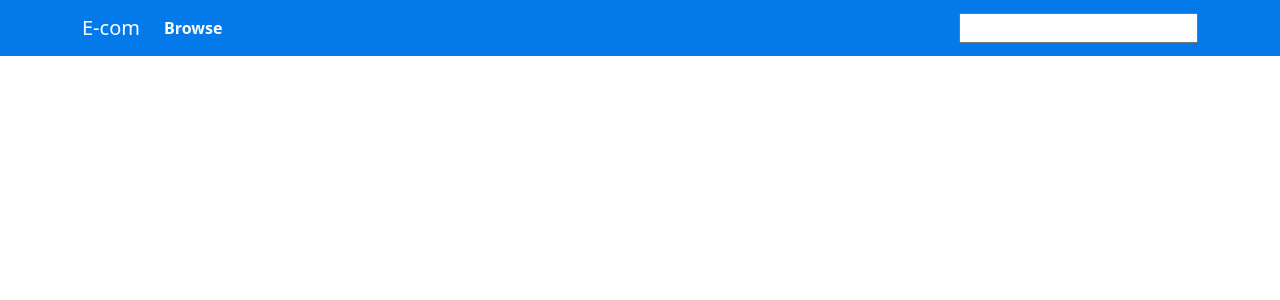
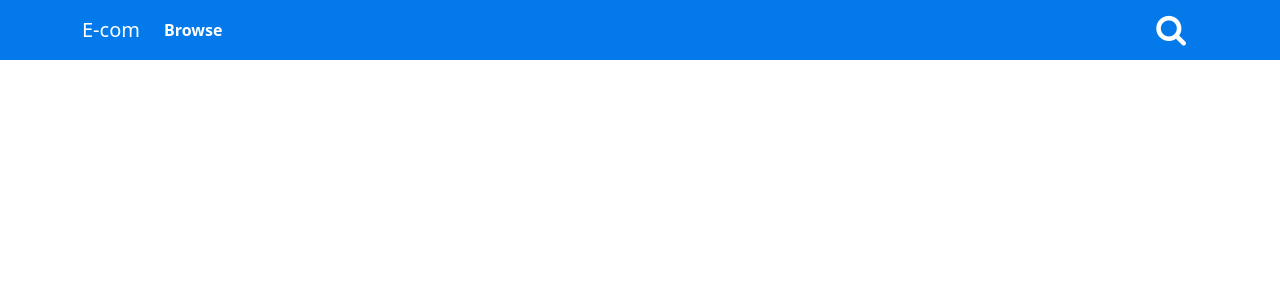
Before and after one commit to RaazDk1992/ecom-react, a React (Create React App) app: page / in a window 1280 px wide. Shown: the top 300 px of the page. Built offline with nearby package versions, Linux system fonts and the light colour scheme.

Commit message:
navbar update

```diff
--- a/src/assets/NavBar.css
+++ b/src/assets/NavBar.css
@@ -1,5 +1,7 @@
+
 .e-com-navbar{
     background-color: #047aea;
+
 }
 .e-com-navbar .navbar-brand{
     color: white;
@@ -8,7 +10,8 @@
     color: white;
     font-weight: bold;
 }
-.e-com-navbar #search-div{
-
+.e-com-navbar #search-div .ecom-search-button{
+    background-color: #047aea;
+    border: none;
 
 }
--- a/src/components/EcomNavBar.js
+++ b/src/components/EcomNavBar.js
@@ -1,7 +1,19 @@
-import { Container, Nav, Navbar } from "react-bootstrap";
+import { Button, Container, Nav, Navbar } from "react-bootstrap";
 import'./../assets/NavBar.css';
+import { useState } from "react";
 
 export default function EcomNavBar() {
+    /**
+     * State and method for defining whether search bar is enabled.
+     */
+    const[isSearchBarExpanded,setIsSearchBarExpanded] = useState(false);
+    const openSearchBar = () =>{
+        setIsSearchBarExpanded(true);
+        console.log(isSearchBarExpanded);
+    }
+    const closeSearchBar =() =>{
+        setIsSearchBarExpanded(false);
+    }
   return(
     <Navbar expand="lg" className="e-com-navbar">
     <Container>
@@ -12,10 +24,11 @@ export default function EcomNavBar() {
             <Nav.Link href="#">Browse</Nav.Link>
         </Nav>
         <div id="search-div" className="ms-auto">
-            <input type="text"></input>
+        <Button className="fa fa-search ecom-search-button fa-2x"  onClick={openSearchBar}></Button>
         </div>
       </Navbar.Collapse>
     </Container>
   </Navbar>
+
   );
 }
--- a/src/index.js
+++ b/src/index.js
@@ -4,7 +4,7 @@ import './index.css';
 import App from './App';
 import reportWebVitals from './reportWebVitals';
 import 'bootstrap/dist/css/bootstrap.min.css';
-
+import'font-awesome/css/font-awesome.css';
 
 const root = ReactDOM.createRoot(document.getElementById('root'));
 root.render(
```
